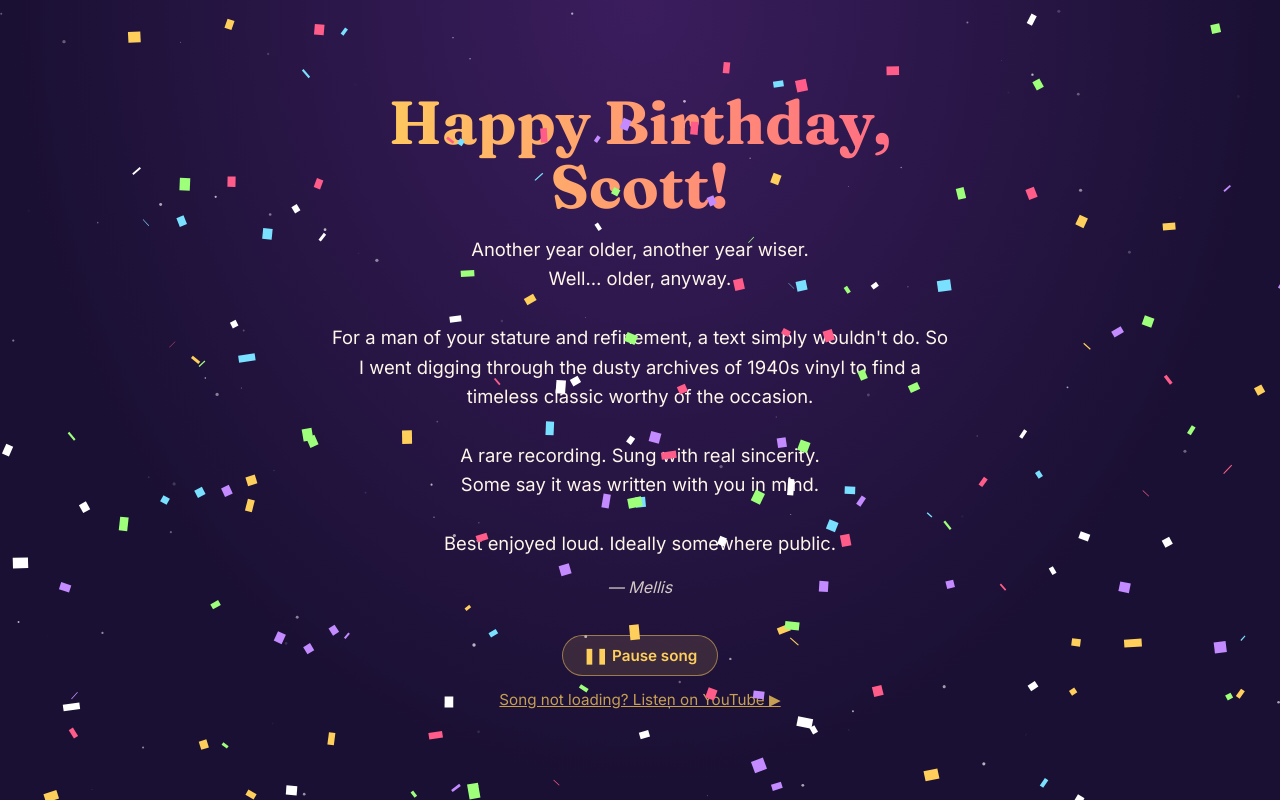
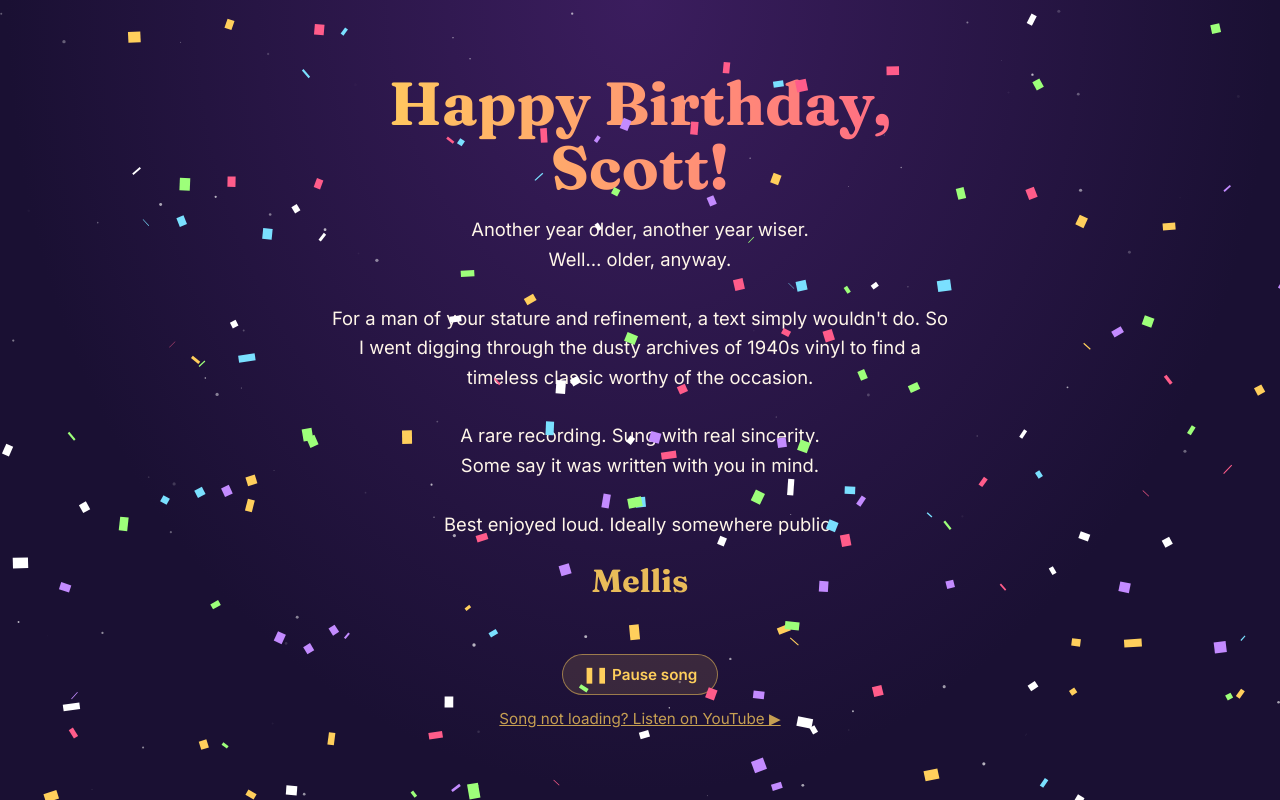
Before and after one commit to lab8xyz/for-scott, a plain HTML site: page index.html in a window 1280 px wide. Both pictures are taken after a click on the button "Open your present". Drawn offline with Linux system fonts and the light colour scheme.

Commit message:
Bigger sign-off without em dash
Co-Authored-By: Claude Opus 5 (1M context) <noreply@anthropic.com>

```diff
--- a/index.html
+++ b/index.html
@@ -61,7 +61,7 @@
        -webkit-background-clip:text; background-clip:text; color:transparent; animation: shine 4s linear infinite; }
   @keyframes shine { to { background-position: 200% center; } }
   .msg { font-size: 1.15rem; line-height:1.6; margin: 0 auto; max-width: 34em; white-space: pre-line; }
-  .from { opacity:.8; margin-top: 18px; font-style: italic; }
+  .from { opacity:.9; margin-top: 22px; font-family: Fraunces, Georgia, serif; font-size: 2rem; color: var(--gold); }
   .play-note a { color: var(--gold); }
   .play-note { font-size:.95rem; opacity:.75; margin:14px 0 0; }
 </style>
@@ -102,7 +102,7 @@ A rare recording. Sung with real sincerity.
 Some say it was written with you in mind.
 
 Best enjoyed loud. Ideally somewhere public.`,
-    from:    "— Mellis",
+    from:    "Mellis",
     start:   0          // seconds to start the song at (0 = beginning)
   };
   // =====================
```
